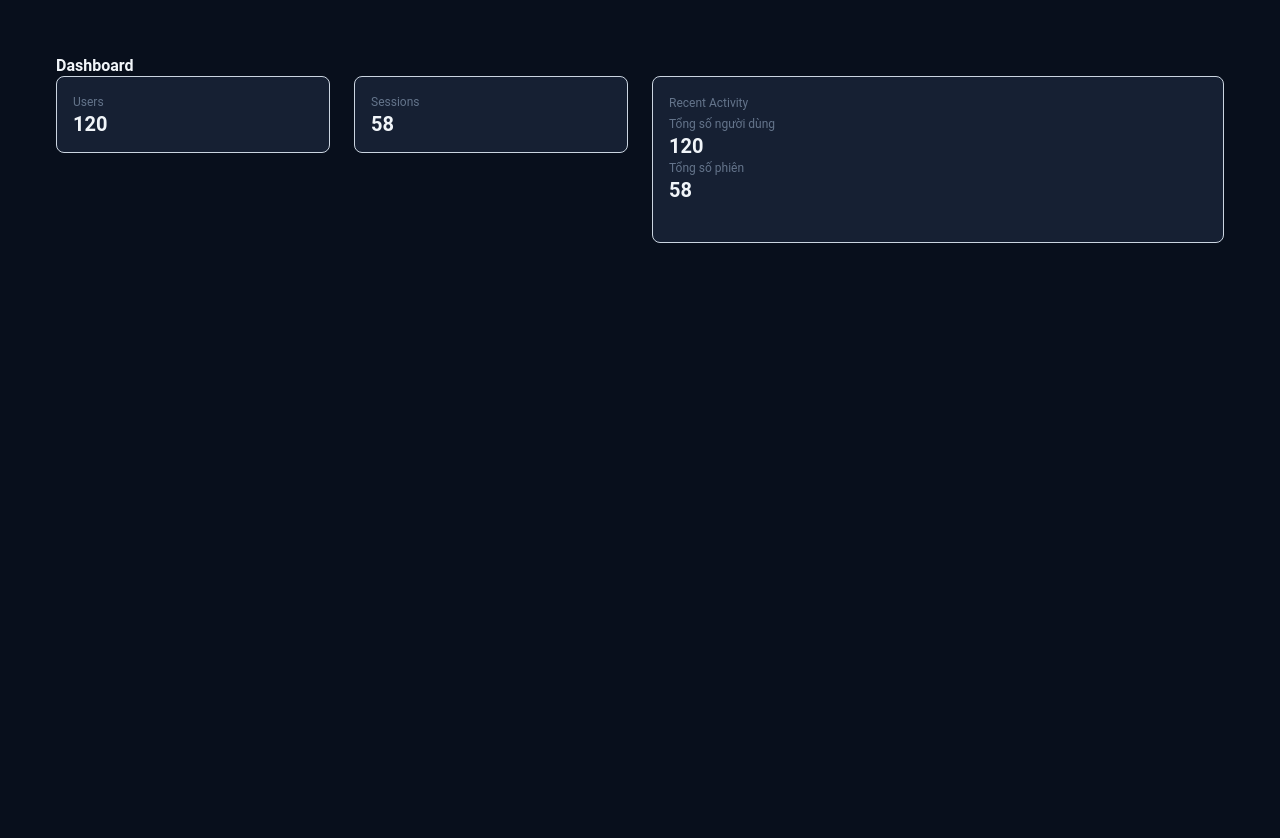
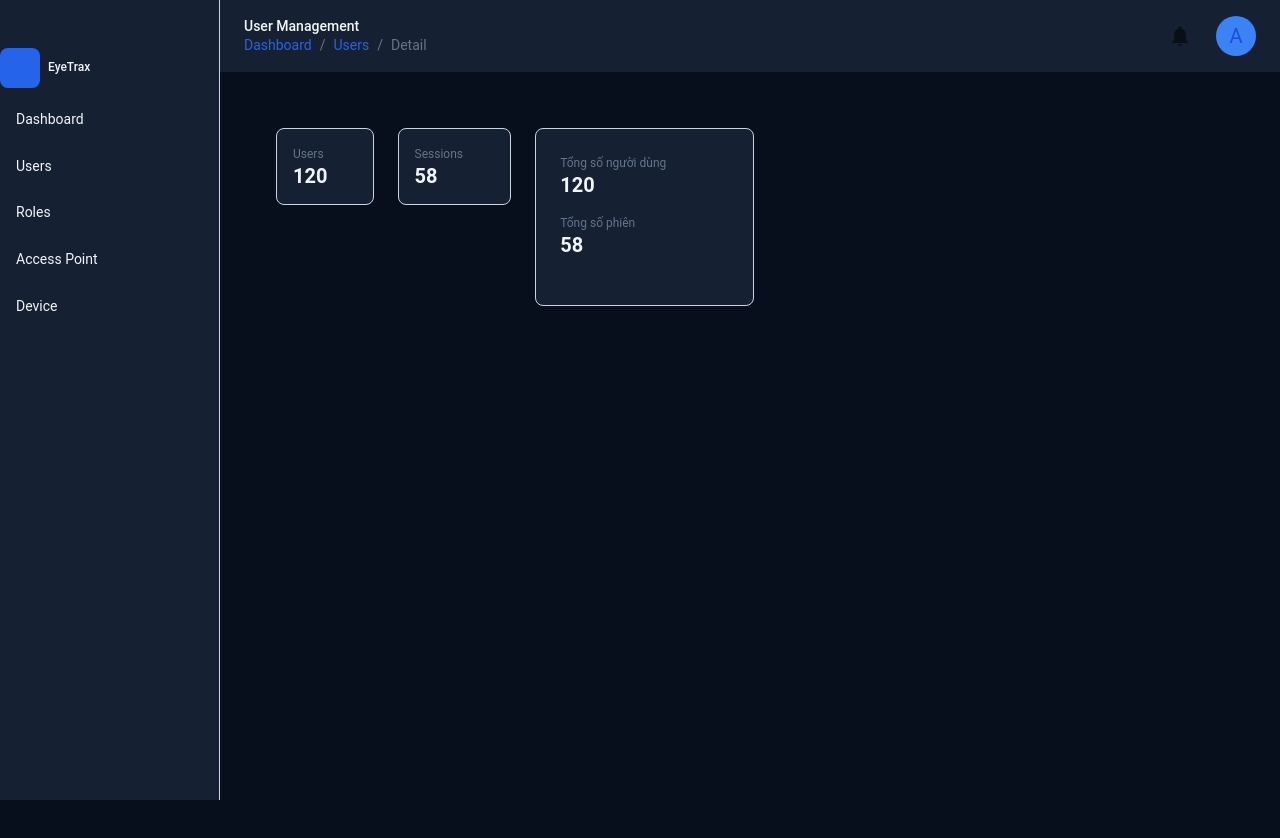
Before and after one commit to mitklsenpai/web_frontend, a React (Vite) app: page /dashboard in a window 1280 px wide. Shown: the top 838 px of the page. After the commit the page ends 800 px from the top, so only its background shows below. Built offline with nearby package versions, Linux system fonts and the light colour scheme.

Commit message:
fix: adminLayout

```diff
--- a/src/features/dashboard/components/MetricCard.jsx
+++ b/src/features/dashboard/components/MetricCard.jsx
@@ -21,7 +21,7 @@ function MetricCard({
             <Box
                 sx={{
                     display: "flex",
-                    alignItems: "center",
+                    alignitems: "center",
                     gap: 1
                 }}
             >
--- a/src/features/dashboard/components/RecentActivity.jsx
+++ b/src/features/dashboard/components/RecentActivity.jsx
@@ -2,33 +2,23 @@ import {
     Card,
     CardContent,
     Typography,
-    Box
+    Box,
+    Stack
 } from "@mui/material";
 
 function RecentActivity({ activities }) {
     return (
         <Card
             sx={{
-                p: 2,
+                p: 3,
                 bgcolor: "background.paper",
                 border: "1px solid",
                 borderColor: "divider"
             }}
         >
-
             <CardContent sx={{ p: 0 }}>
-
-                <Typography
-                    variant="caption"
-                    color="text.secondary"
-                >
-                    Recent Activity
-                </Typography>
-
-
-                <Box mt={2}>
-
-                    <Box mb={2}>
+                <Stack spacing={2} mt={3}>
+                    <Box>
                         <Typography
                             variant="caption"
                             color="text.secondary"
@@ -59,11 +49,8 @@ function RecentActivity({ activities }) {
                             {activities?.totalSessions ?? 0}
                         </Typography>
                     </Box>
-
-                </Box>
-
+                </Stack>
             </CardContent>
-
         </Card>
     );
 }
--- a/src/features/dashboard/pages/DashboardPage.jsx
+++ b/src/features/dashboard/pages/DashboardPage.jsx
@@ -23,17 +23,9 @@ function DashboardPage() {
             }}
         >
 
-            <Typography
-                variant="h4"
-                mb={3}
-            >
-                Dashboard
-            </Typography>
-
-
             <Grid container spacing={3}>
 
-                <Grid size={{ xs: 12, md: 3 }}>
+                <Grid size={{ xs: 12, md: 1.5 }}>
                     <MetricCard
                         title="Users"
                         value={dashboard.totalUsers}
@@ -41,7 +33,7 @@ function DashboardPage() {
                 </Grid>
 
 
-                <Grid size={{ xs: 12, md: 3 }}>
+                <Grid size={{ xs: 12, md: 1.7 }}>
                     <MetricCard
                         title="Sessions"
                         value={dashboard.totalSessions}
@@ -49,7 +41,7 @@ function DashboardPage() {
                 </Grid>
 
 
-                <Grid size={{ xs: 12, md: 6 }}>
+                <Grid size={{ xs: 12, md: 3 }}>
                     <RecentActivity
                         activities={dashboard}
                     />
--- a/src/layouts/AdminLayout.jsx
+++ b/src/layouts/AdminLayout.jsx
@@ -1,21 +1,47 @@
 import { Outlet } from "react-router-dom";
 import { Box } from "@mui/material";
+import Header from "./Header";
+import Sidebar from "./Sidebar";
 
 // Outlet matchs with routes defines in App.jsx
 
 function AdminLayout() {
+    console.log("AdminLayout rendered");
     return (
-        // <main style={{ padding: "24px" }}>
-        //     <Outlet />
-        // </main>
         <Box
             sx={{
-                minHeight:"100vh",
-                bgcolor:"background.default",
-                p:3
+                display: "flex",
+                height: "100vh"
             }}
         >
-            <Outlet/>
+            <Box sx={{ bgcolor: "lightblue" }}>
+                <Sidebar />
+            </Box>
+
+            <Box
+                sx={{
+                    flex: 1,
+                    display: "flex",
+                    flexDirection: "column"
+                }}
+            >
+                <Box sx={{ bgcolor: "lightgreen" }}>
+                    <Header />
+                </Box>
+
+                <Box
+                    sx={{
+                        flex: 1,
+                        p: 3,
+                        bgcolor: "background.default",
+                        overflow: "auto"
+                    }}
+                >
+                    <Outlet />
+                </Box>
+
+            </Box>
+
         </Box>
     );
 }
--- /dev/null
+++ b/src/layouts/Header.jsx
@@ -0,0 +1,27 @@
+import {
+    AppBar,
+    Toolbar,
+    Box
+} from "@mui/material";
+
+import PageHeader from "./PageHeader";
+import UserMenu from "./UserMenu";
+
+export default function Header() {
+    return (
+        <AppBar
+            position="static"
+            elevation={0}
+            color="inherit"
+        >
+            <Toolbar>
+                <PageHeader />
+
+                <Box sx={{ flexGrow: 1 }} />
+
+                <UserMenu />
+
+            </Toolbar>
+        </AppBar>
+    );
+}
--- /dev/null
+++ b/src/layouts/Logo.jsx
@@ -0,0 +1,29 @@
+import { Box, Typography } from "@mui/material";
+
+export default function Logo() {
+    return (
+        <Box
+            sx={{
+                display: "flex",
+                alignItems: "center",
+                gap: 1
+            }}
+        >
+            <Box
+                sx={{
+                    width: 40,
+                    height: 40,
+                    borderRadius: 2,
+                    bgcolor: "primary.main"
+                }}
+            />
+
+            <Typography
+                variant="h6"
+                fontWeight={700}
+            >
+                EyeTrax
+            </Typography>
+        </Box>
+    );
+}
--- /dev/null
+++ b/src/layouts/PageHeader.jsx
@@ -0,0 +1,30 @@
+import {
+    Breadcrumbs,
+    Link,
+    Typography,
+    Box
+} from "@mui/material";
+
+export default function PageHeader() {
+    return (
+        <Box ml={3}>
+            <Typography variant="h5">
+                User Management
+            </Typography>
+
+            <Breadcrumbs>
+                <Link underline="hover">
+                    Dashboard
+                </Link>
+
+                <Link underline="hover">
+                    Users
+                </Link>
+
+                <Typography color="text.primary">
+                    Detail
+                </Typography>
+            </Breadcrumbs>
+        </Box>
+    );
+}
--- /dev/null
+++ b/src/layouts/Sidebar.jsx
@@ -0,0 +1,54 @@
+import {
+    Drawer,
+    Toolbar,
+    List,
+    ListItemButton,
+    ListItemText
+} from "@mui/material";
+
+import Logo from "./Logo";
+
+const drawerWidth = 220;
+
+const menus = [
+    "Dashboard",
+    "Users",
+    "Roles",
+    "Access Point",
+    "Device"
+];
+
+export default function Sidebar() {
+    return (
+        <Drawer
+            variant="permanent"
+            sx={{
+                width: drawerWidth,
+                flexShrink: 0,
+                "& .MuiDrawer-paper": {
+                    width: drawerWidth,
+                    boxSizing: "border-box"
+                }
+            }}
+        >
+            <Toolbar />
+
+            <Logo flexGrow={1} />
+
+            <List>
+
+                {menus.map((item) => (
+                    <ListItemButton key={item}>
+
+                        <ListItemText
+                            primary={item}
+                        />
+
+                    </ListItemButton>
+                ))}
+
+            </List>
+
+        </Drawer>
+    );
+}
--- /dev/null
+++ b/src/layouts/UserMenu.jsx
@@ -0,0 +1,27 @@
+import {
+    Avatar,
+    Box,
+    IconButton
+} from "@mui/material";
+
+import NotificationsIcon from "@mui/icons-material/Notifications";
+
+export default function UserMenu() {
+    return (
+        <Box
+            sx={{
+                display: "flex",
+                alignItems: "center",
+                gap: 2
+            }}
+        >
+            <IconButton>
+                <NotificationsIcon />
+            </IconButton>
+
+            <Avatar>
+                A
+            </Avatar>
+        </Box>
+    );
+}
```
Also changed, not shown: src/features/users/index.js (added), src/features/users/routes.jsx (added).
